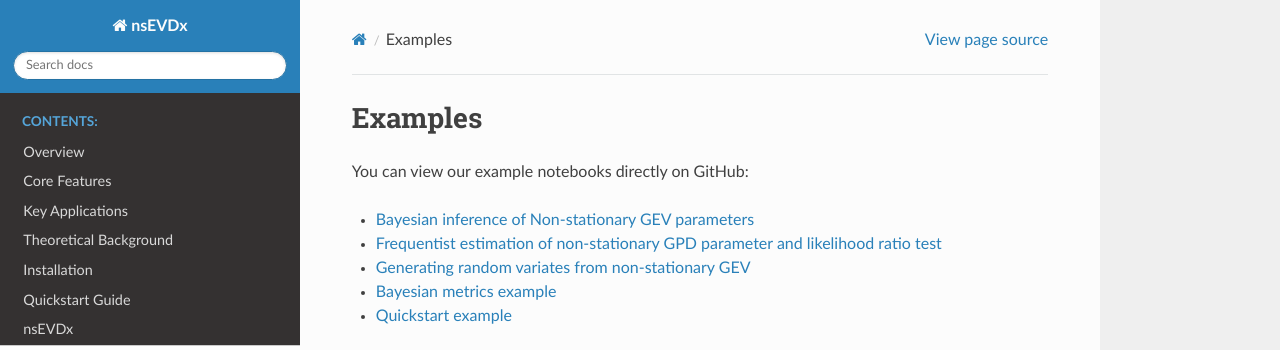
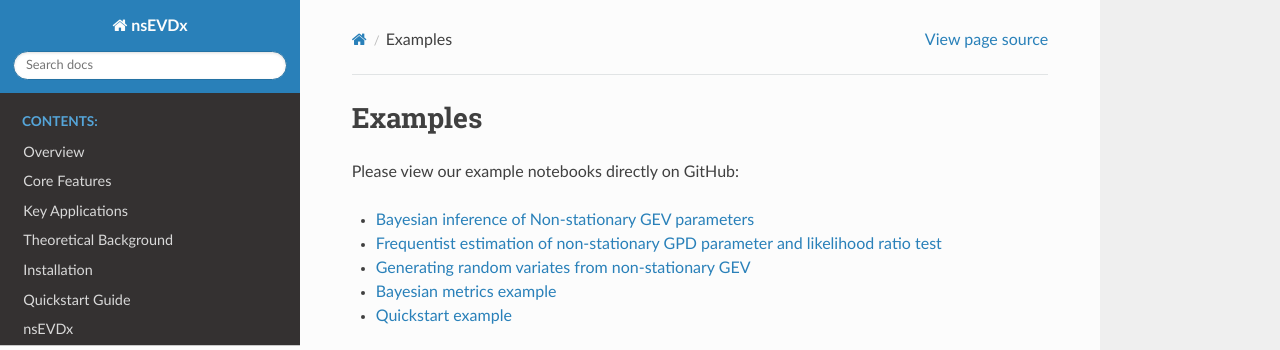
Before and after one commit to Nischalcs50/nsEVDx, a Sphinx documentation site: the page built from docs/source/Examples1.rst, in a window 1280 px wide. Shown: the top 350 px of the page. Built offline with Sphinx 7.4.7 and the Read the Docs theme 3.1.0, drawn with Linux system fonts in a browser that asks for light colours.

Commit message:
error3 Examples1.rst

```diff
--- a/docs/source/Examples1.rst
+++ b/docs/source/Examples1.rst
@@ -1,7 +1,7 @@
 Examples
 ========
 
-You can view our example notebooks directly on GitHub:
+Please view our example notebooks directly on GitHub:
 
 * `Bayesian inference of Non-stationary GEV parameters <https://github.com/Nischalcs50/nsEVDx/tree/master/examples/example_GEV.ipynb>`_
 * `Frequentist estimation of non-stationary GPD parameter and likelihood ratio test <https://github.com/Nischalcs50/nsEVDx/tree/master/examples/example_GPD_frequentist.ipynb>`_
```
